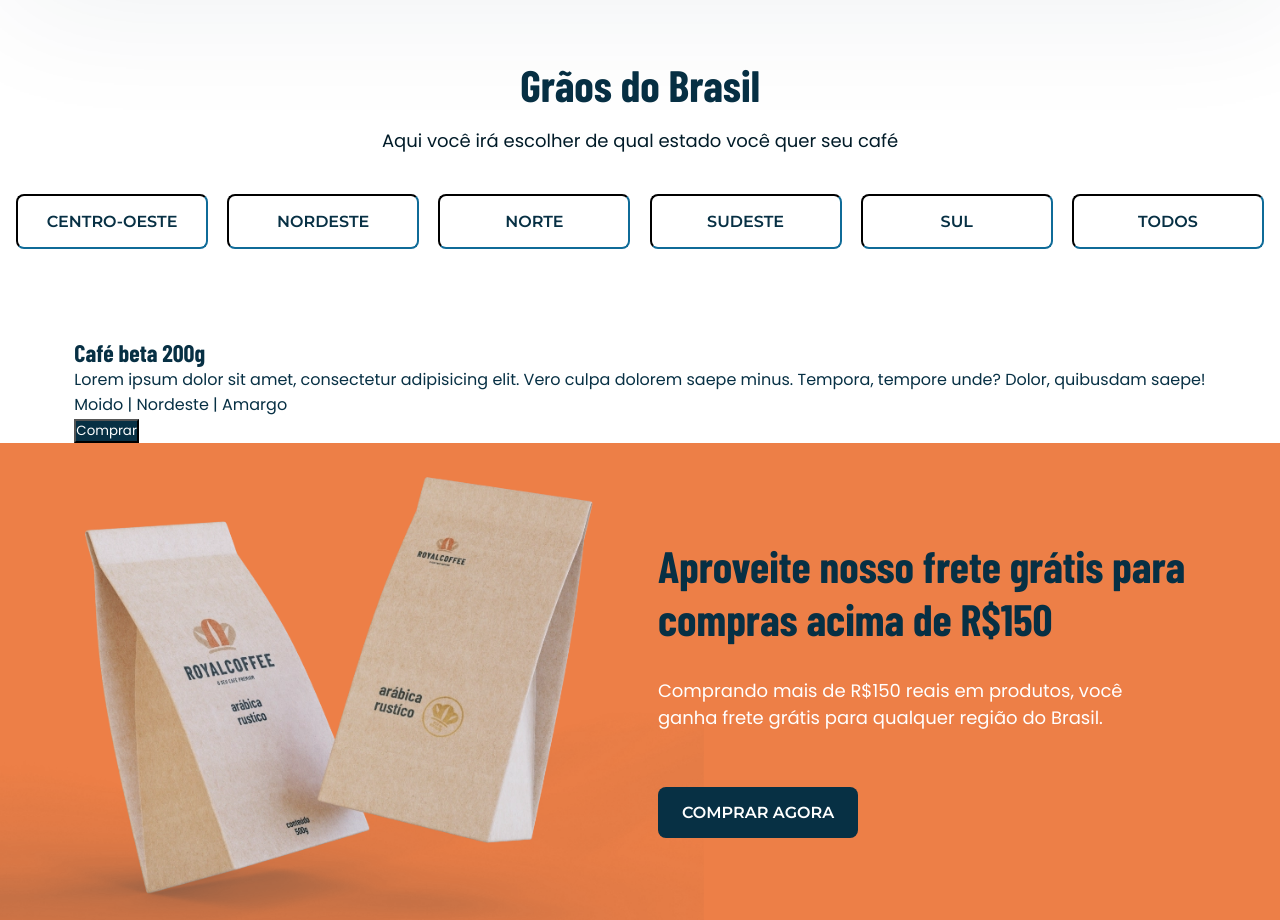
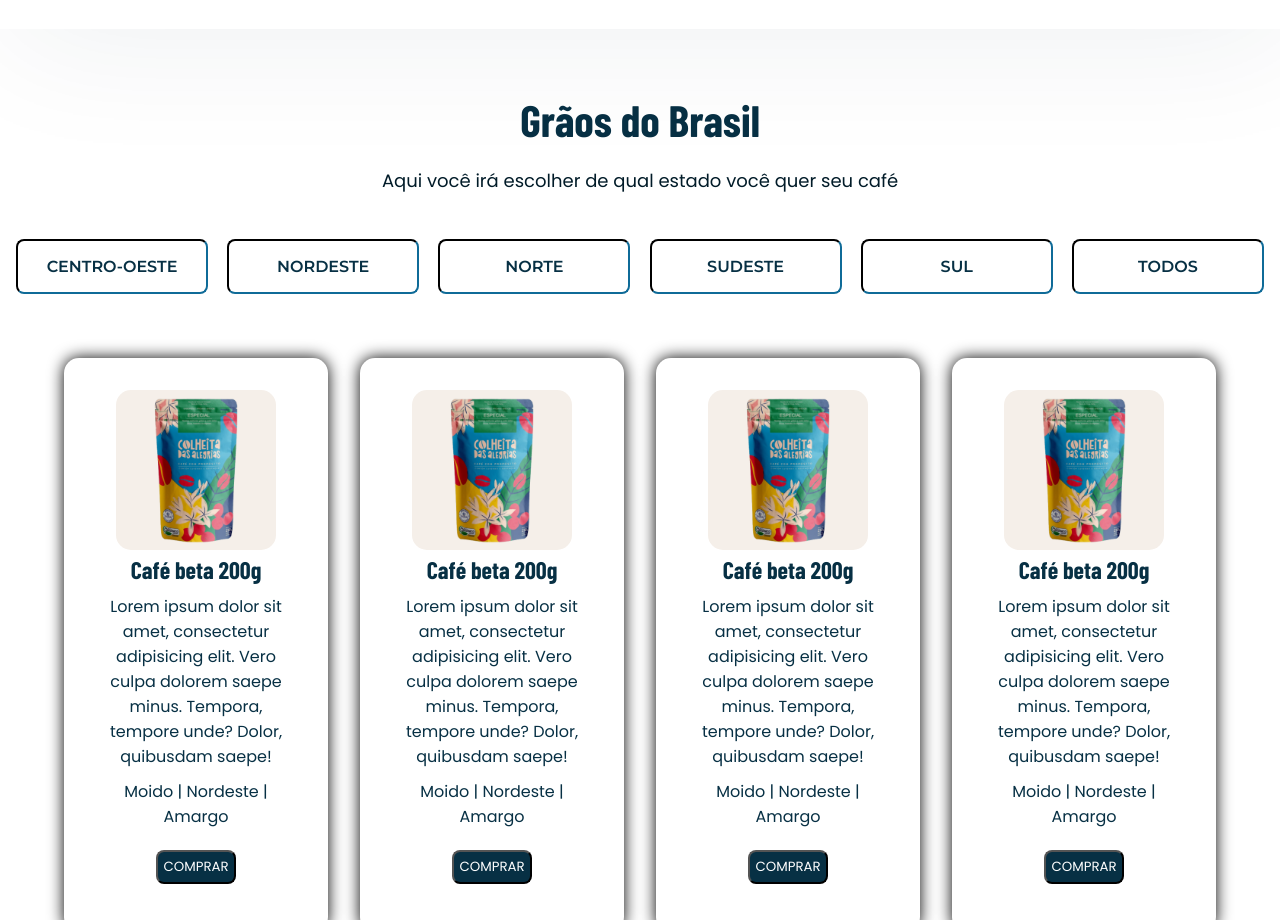
Before and after one commit to stelleal/front-projeto-final-gama, a React (Create React App) app: page / in a window 1280 px wide. Shown: the part 1880-2800 px from the top of the page. Built offline with nearby package versions, Linux system fonts and the light colour scheme.

Commit message:
estilização dos cards, correção de erros e import de img

```diff
--- a/src/components/Cards/index.jsx
+++ b/src/components/Cards/index.jsx
@@ -1,15 +1,38 @@
 import "./style.css";
+import imagem from "../../assets/images/coffee1.png";
+import { Buttons } from "../Button";
 
 export function Card () {
   return (
   <>
     <div className="row">
-      <div className='Card'>
-        <img className="img-card" src="" alt="" />
+      <div className='card'>
+      <img className='img-card' src={imagem} alt="coffee" />
         <h2>Café beta 200g</h2>
         <p>Lorem ipsum dolor sit amet, consectetur adipisicing elit. Vero culpa dolorem saepe minus. Tempora, tempore unde? Dolor, quibusdam saepe!</p>
         <p>Moido | Nordeste | Amargo</p>
-        <button className="but-card">Comprar</button>
+        <button className="but-card">COMPRAR</button>
+      </div>
+      <div className='card'>
+      <img className='img-card' src={imagem} alt="coffee" />
+        <h2>Café beta 200g</h2>
+        <p>Lorem ipsum dolor sit amet, consectetur adipisicing elit. Vero culpa dolorem saepe minus. Tempora, tempore unde? Dolor, quibusdam saepe!</p>
+        <p>Moido | Nordeste | Amargo</p>
+        <button className="but-card">COMPRAR</button>
+      </div>
+      <div className='card'>
+      <img className='img-card' src={imagem} alt="coffee" />
+        <h2>Café beta 200g</h2>
+        <p>Lorem ipsum dolor sit amet, consectetur adipisicing elit. Vero culpa dolorem saepe minus. Tempora, tempore unde? Dolor, quibusdam saepe!</p>
+        <p>Moido | Nordeste | Amargo</p>
+        <button className="but-card">COMPRAR</button>
+      </div>
+      <div className='card'>
+      <img className='img-card' src={imagem} alt="coffee" />
+        <h2>Café beta 200g</h2>
+        <p>Lorem ipsum dolor sit amet, consectetur adipisicing elit. Vero culpa dolorem saepe minus. Tempora, tempore unde? Dolor, quibusdam saepe!</p>
+        <p>Moido | Nordeste | Amargo</p>
+        <button className="but-card">COMPRAR</button>
       </div>
     </div>
   </>
--- a/src/components/Cards/style.css
+++ b/src/components/Cards/style.css
@@ -1,27 +1,43 @@
-body {
-    margin: 0;
-    display: flex;
-    flex-direction: column;
-    align-items: center;
-}
-
 .row{
     display: flex;
-    justify-content: center;
-    align-items: center;
+    margin: 3rem;
+    justify-content: space-around;
+    max-width: 76,5rem;
+    max-height: 36,78rem;
+    /* border: solid 2px; */
 }
 
 .card {
+    padding: 2rem;
     display: flex;
-        justify-content: space-evenly;
-        margin-bottom: 4rem;
+    align-items: center;
+    justify-content: center;
+    flex-direction: column;
+    /* border: outset 1px; */
+    box-shadow: 0px 0px 1em;
+    margin: 0 1rem;
+    border-radius: 15px;
+}
 
-}
 .but-card {
+    margin: 1rem;
+    padding: 5px;
+    max-width: 5rem;
     background-color: #073044;
     color: #ffffff;
+    border-radius: 8px;
 }
 
 p, h2 {
+    padding: 5px;
     color: #073044;
+    text-align: center;
 }
+
+.img-card {
+    background-color: #F5EFE9;
+   width: 10rem;
+   height: 10rem;
+   object-fit: contain;
+   border-radius: 15px;
+}
```
Also changed, not shown: src/assets/images/coffee1.png (added), src/assets/images/coffee2.png (added).
